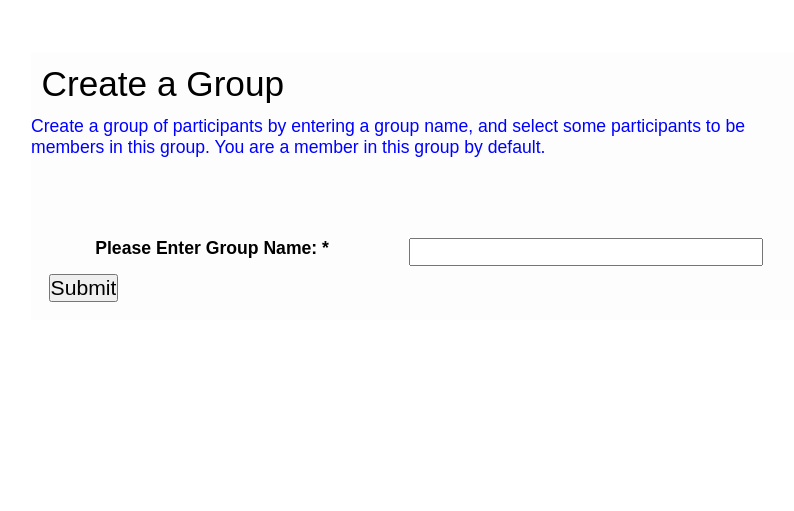
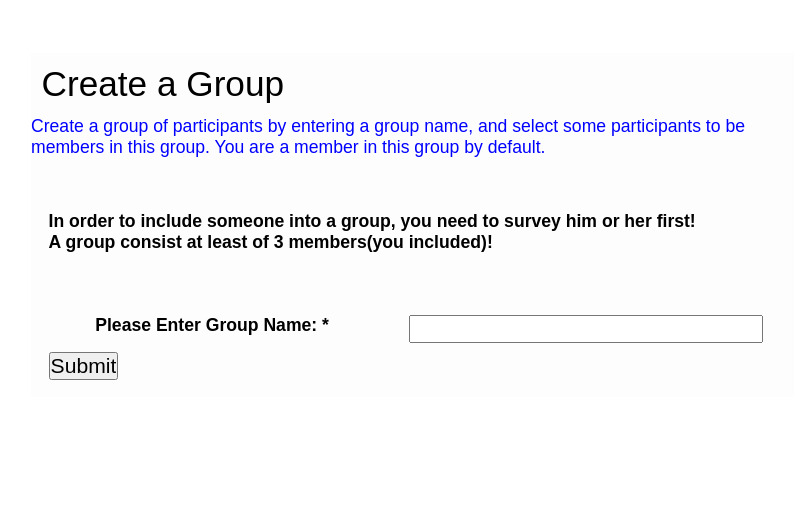
Before and after one commit to safeyhalim/guratorproject, a Django app: template guratorapp/templates/guratorapp/create_group.html in a window 1280 px wide. Shown: the top 511 px of the page, without its empty margins (213-1007 px from the left). Run offline with Django 3.2, Linux system fonts and the light colour scheme; the template is opened without the code that fills it, so the values that code supplies are empty; some libraries are stand-ins or nearby versions.

Commit message:
groups now again have to consist of at least 3 users

```diff
--- a/guratorapp/templates/guratorapp/create_group.html
+++ b/guratorapp/templates/guratorapp/create_group.html
@@ -26,7 +26,7 @@ $(function() {
             $('#group_name_id')[0].className = "error";
             return false;
         } else if ($('input[type=checkbox]:checked').length < {{min_participants_in_group}}){
-            $('#error_message_id').html("Error: Please select at least" + {{min_participants_in_group}} + " participants!");
+            $('#error_message_id').html("Error: Please select at least " + {{min_participants_in_group}} + " participants!");
             return false;
         } else {
             return true;
@@ -40,6 +40,10 @@ $(function() {
 <font color="blue">
 Create a group of participants by entering a group name, and select some participants to be members in this group. You are a member in this group by default.
 </font>
+</p>
+<p>
+    <b>In order to include someone into a group, you need to survey him or her first!</b></br>
+    <b>A group consist at least of 3 members(you included)!</b>
 </p>
 <div style="color:red;" id="error_message_id"></div>
 <form id="form_id" action="/create_group/" method="POST">
--- a/guratorapp/views.py
+++ b/guratorapp/views.py
@@ -21,7 +21,7 @@ import json
 NUM_SURVEY = 1
 NUM_RESTAURANT_SURVEY = 1
 MAX_NUM_IN_GROUP = 10000  # Setting a very large number: effectively: a participant can add any number of participants in his group
-MIN_NUM_IN_GROUP = 0
+MIN_NUM_IN_GROUP = 2
 NUM_GROUPS_FOR_PARTICIPANT = 10000  # Setting a very large number: effectively: a participant can be in any number of groups
 
 
```
